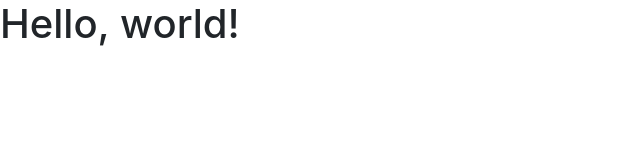
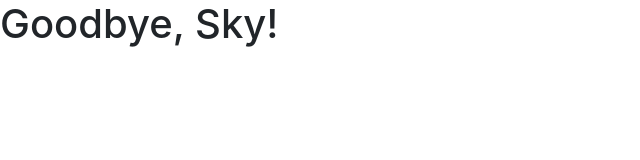
Before and after one commit to GeorgiaKam/SMCSpring19_WD3, a plain HTML site: page Class1/index.html in a window 1280 px wide. Shown: the whole page, without its empty margins (0-640 px from the left). Drawn offline with nearby package versions, Linux system fonts and the light colour scheme.

Commit message:
Small change for class demo
TO show how pull works

```diff
--- a/Class1/index.html
+++ b/Class1/index.html
@@ -11,7 +11,7 @@
     <title>Hello, world!</title>
   </head>
   <body>
-    <h1>Hello, world!</h1>
+    <h1>Goodbye, Sky!</h1>
 
     <!-- Optional JavaScript -->
     <!-- jQuery first, then Popper.js, then Bootstrap JS -->
```
